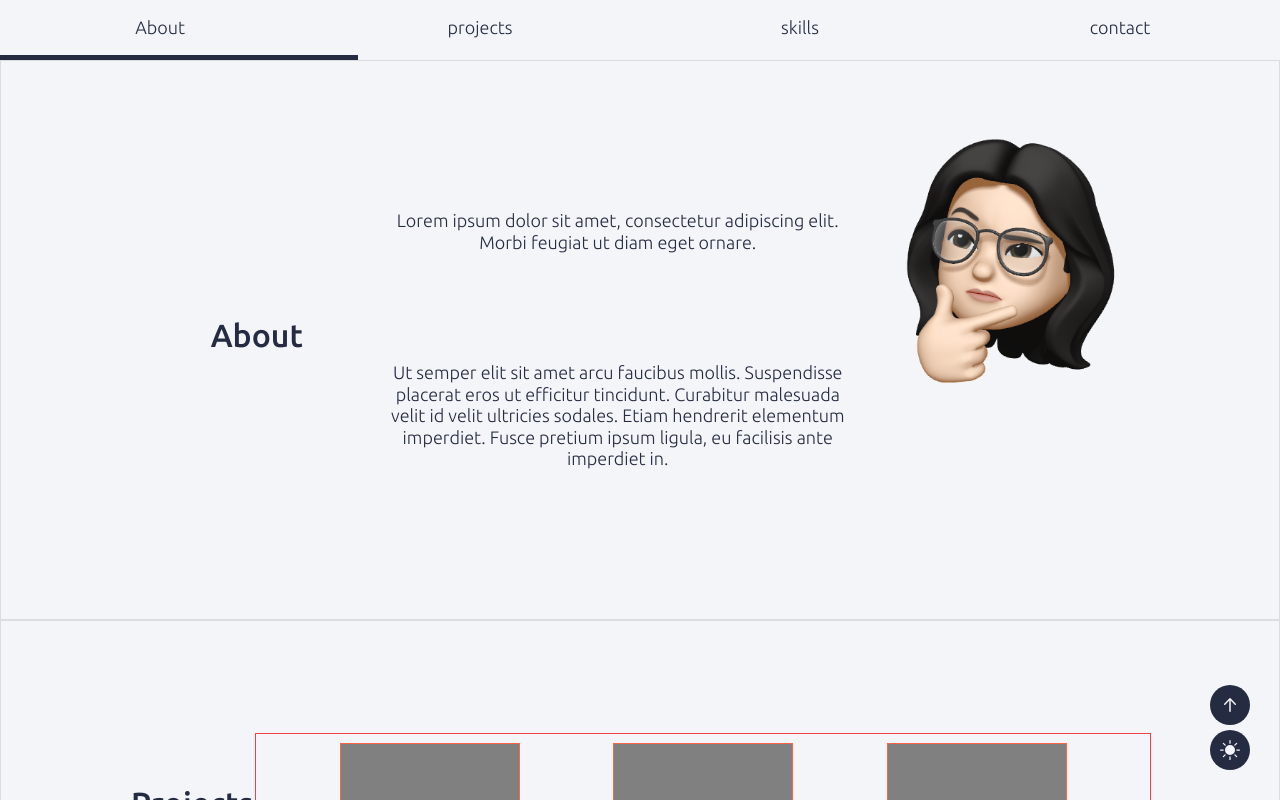
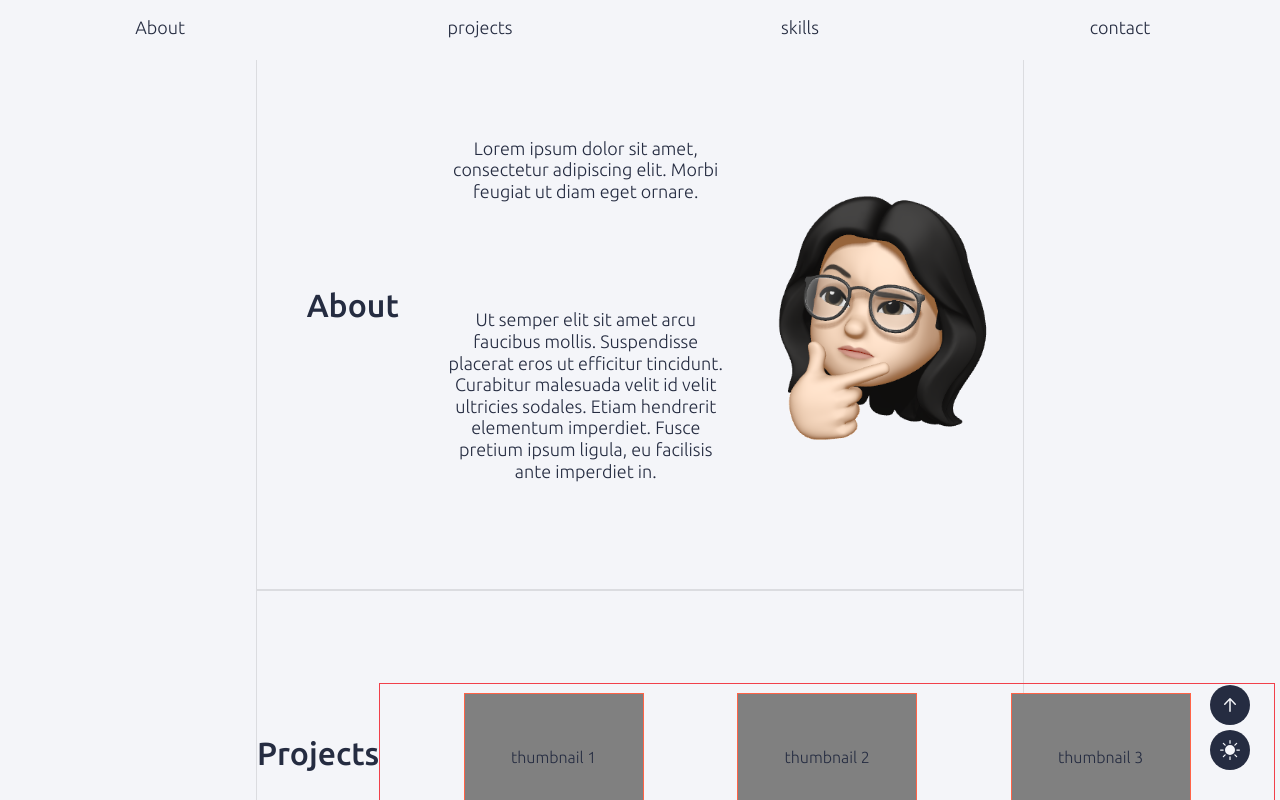
Before and after one commit to eseolyn/portfolio-react, a React (Create React App) app: page / in a window 1280 px wide. Shown: the top 800 px of the page. Built offline with nearby package versions, Linux system fonts and the light colour scheme.

Commit message:
- navigation progressbar anim - projects map key 설정 - padding, margin, z-index 수정

```diff
--- a/src/css/components/navigation.css
+++ b/src/css/components/navigation.css
@@ -23,20 +23,25 @@
     font-size: 18px;
 }
 
-.progressBar {
+/* flex-direction: column; */
+/* justify-content: space-around; */
+/* align-items: center; */
+/* .progressBar {
     display: grid;
-    /* flex-direction: column; */
-    /* justify-content: space-around; */
-    /* align-items: center; */
     min-height: 4px;
 }
 .progressBar progress {
     appearance: none;
-    width: 100vw;
+    width: 100%;
     block-size: 5px;
     min-height: 4px;
+} */
+
+.progressBar {
+    background: var(--navy);
+    height: 5px;
 }
-
+/*
 .dark ::-webkit-progress-bar {
     background-color: var(--navy);
 }
@@ -49,4 +54,4 @@
 }
 ::-webkit-progress-value {
     background-color: var(--navy);
-}
+} */
--- a/src/css/components/toggleBtn.css
+++ b/src/css/components/toggleBtn.css
@@ -5,6 +5,7 @@
     display: flex;
     flex-direction: column;
     gap: 5px;
+    z-index: 99;
 }
 .toggle_btn {
     background: var(--navy);
--- a/src/css/screens/about.css
+++ b/src/css/screens/about.css
@@ -2,12 +2,14 @@
     display: grid;
     grid-template-columns: 2fr 1fr;
     height: 100%;
+    justify-items: center;
+    align-items: center;
 }
 
 .mimoticon {
     width: 25vw;
     max-width: 300px;
-    min-width: 160px;
+    min-width: 180px;
 }
 
 .about_left {
--- a/src/css/styles.css
+++ b/src/css/styles.css
@@ -31,7 +31,7 @@ body {
 .home {
     overflow-y: scroll;
     display: grid;
-    padding: 60px 0;
+    padding: 30px 0 60px 0;
     grid-template-rows: repeat(4, 1fr);
     background: var(--white);
     color: var(--navy);
@@ -40,16 +40,12 @@ body {
 .section {
     display: grid;
     grid-template-rows: 1fr 3fr;
-    padding: 5vh 15vw;
+    /* padding: 5vh 15vw; */
+    margin: 0 15%;
     align-items: center;
     /* justify-content: center; */
-    width: 100%;
+    height: 60vh;
 }
-
-/* section > div {
-    width: 100%;
-    align-items: center;
-} */
 
 .title {
     height: 100%;
@@ -82,7 +78,7 @@ body {
         grid-template-columns: 1fr 3fr;
         grid-template-rows: none;
         height: 70vh;
-        padding: 5vh 10vw;
+        margin: 0 20%;
     }
     .title {
         height: 100%;
--- a/src/js/components/Navigation.js
+++ b/src/js/components/Navigation.js
@@ -1,9 +1,31 @@
-import React from "react";
+import React, { useEffect, useState } from "react";
 import { Link as ScrollTo } from "react-scroll";
 import { useDark } from "../../ThemeContext";
 
 const Navigation = () => {
     const { isDark } = useDark();
+    const [scrollTop, setScrollTop] = useState(0);
+
+    const onScroll = () => {
+        // 스크롤바 top의 위치값
+        const windowScroll = document.documentElement.scrollTop;
+        // 스크롤영역의 높이
+        const totalHeight =
+            document.documentElement.scrollHeight -
+            document.documentElement.clientHeight;
+
+        // 스크롤된 퍼센테이지
+        const scrolled = (windowScroll / totalHeight) * 100;
+
+        setScrollTop(scrolled);
+    };
+
+    useEffect(() => {
+        window.addEventListener("scroll", onScroll);
+
+        return () => window.removeEventListener("scroll", onScroll);
+    }, []);
+
     return (
         <nav className={"nav" + (isDark ? " dark" : "")}>
             <div className="navigation">
@@ -20,11 +42,13 @@ const Navigation = () => {
                     <div className="navigationItem">contact</div>
                 </ScrollTo>
             </div>
-            {/* scroll bar : position absolute, 위치 vw,em, mask?? */}
-            {/* or using progressBar tag */}
-            <div className="progressBar ">
+            {/* <div className="progressBar">
                 <progress id="progress" value="28" max="100"></progress>
-            </div>
+            </div> */}
+            <div
+                className={"progressBar" + (isDark ? " darkBtn" : "")}
+                style={{ width: `${scrollTop}%` }}
+            />
         </nav>
     );
 };
--- a/src/js/projects/Projects.js
+++ b/src/js/projects/Projects.js
@@ -32,6 +32,7 @@ const Projects = () => {
                                     : "")
                             }
                             onClick={() => setActiveTab(index)}
+                            key={index}
                         >
                             {el.header}
                         </div>
```
